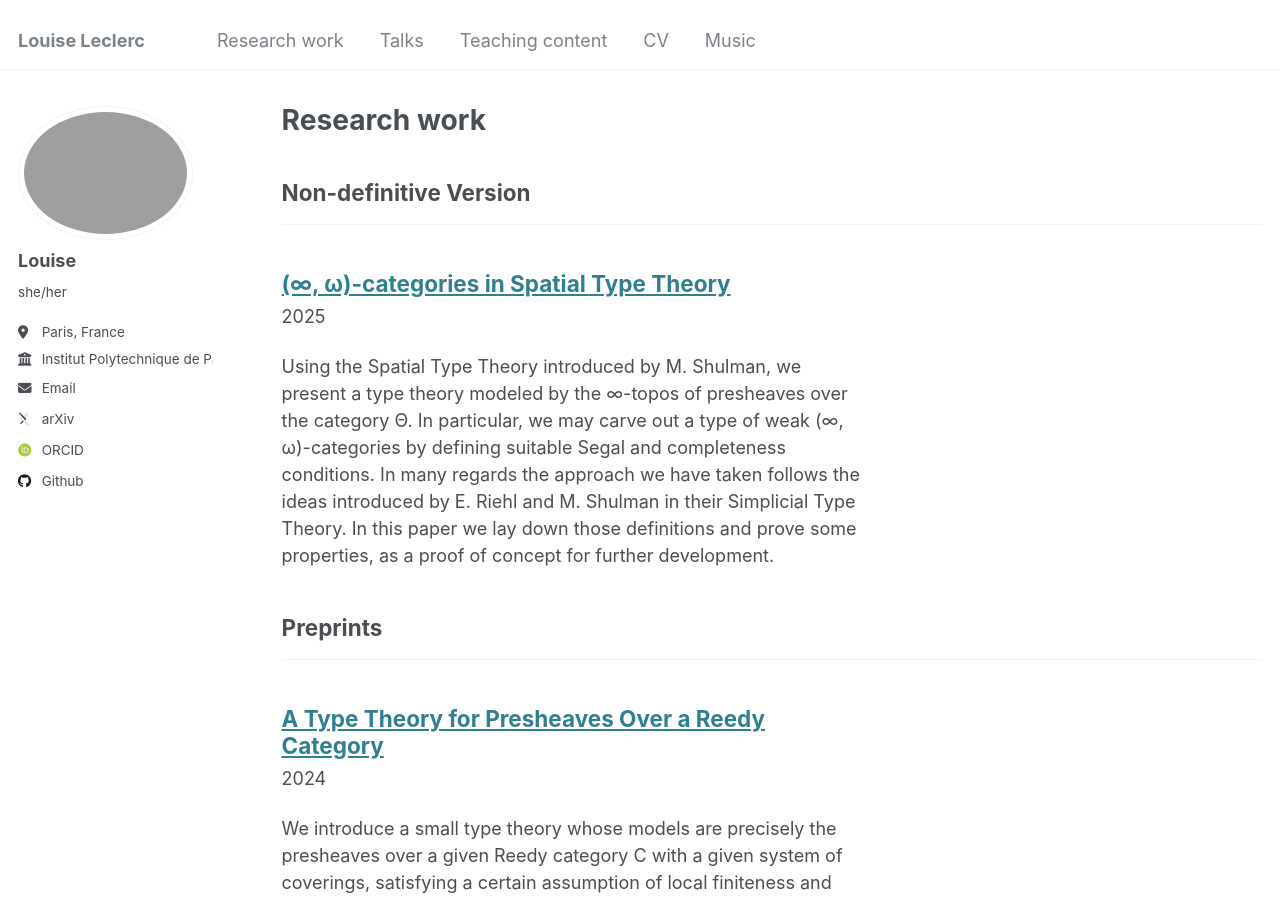
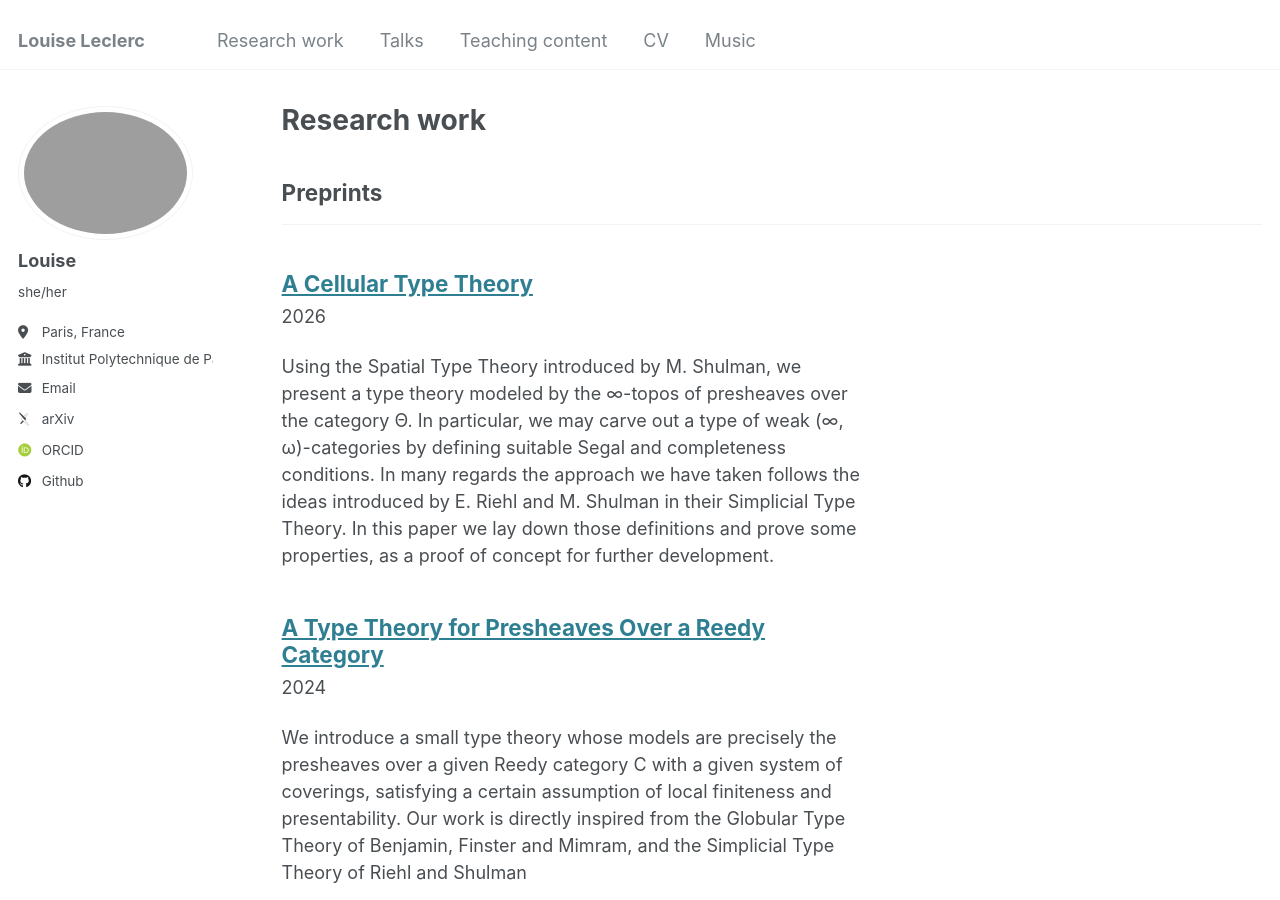
Before and after one commit to luyise/luyise.github.io, a Jekyll site: the page built from _pages/publications.html, in a window 1280 px wide and 900 px high. Built offline with Jekyll 4.4.1, drawn with Linux system fonts in a browser that asks for light colours; some web fonts are replaced; some of the changed text lies outside the part shown.

Commit message:
updating CelTT

```diff
--- a/_publications/CellTT.md
+++ b/_publications/CellTT.md
@@ -1,17 +1,17 @@
 ---
-title: "(&infin;, &omega;)-categories in Spatial Type Theory"
+title: "A Cellular Type Theory"
 collection: article
-category: non-definitive
+category: preprint
 excerpt: "Using the Spatial Type Theory introduced by M. Shulman, we present a type theory modeled by the
 &infin;-topos of presheaves over the category &Theta;. In particular, we may carve out a type of weak
 (&infin;, &omega;)-categories by defining suitable Segal and completeness conditions. In many regards the
 approach we have taken follows the ideas introduced by E. Riehl and M. Shulman in their Simplicial Type
 Theory. In this paper we lay down those definitions and prove some properties, as a proof of concept for
 further development."
-date: 2025-07-24
+date: 2026-01-22
 venue:
 slidesurl:
 paperurl:
-permalink: /publications/2025-07-24-CellTT.pdf
+permalink: /publications/2026-01-22-CellTT.pdf
 citation:
 ---
```
Also changed, not shown: _publications/PosetOpetopes_2024.md (+3 -1 lines).
